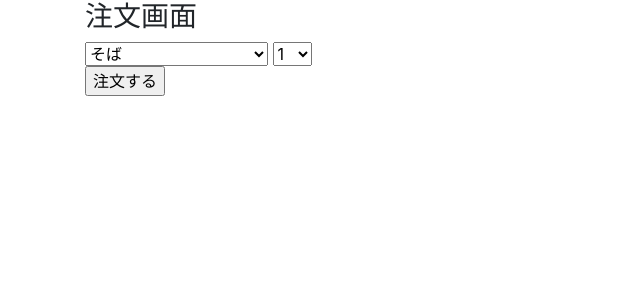
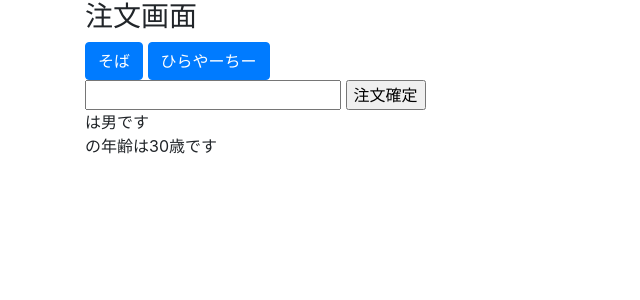
Before and after one commit to zanaka/blog, a PHP site: template templates/tickets/create.phtml in a window 1280 px wide. Shown: the part 56-356 px from the top of the page, without its empty margins (0-640 px from the left). Run offline with PHP 8.4, Linux system fonts and the light colour scheme; the template is opened without the code that fills it, so the values that code supplies are empty.

Commit message:
そば注文にmodalを適用した

```diff
--- a/templates/tickets/create.phtml
+++ b/templates/tickets/create.phtml
@@ -4,24 +4,72 @@
         <h3>注文画面</h3>
             <div class="menu-items">
                     <div class="menu-item">
-                        <select name="menu">
-                            <option value="そば">そば</option>
-                            <option value="皿そば">皿そば</option>
-                            <option value="やさいそば">やさいそば</option>
-                            <option value="ゆし豆腐そば">ゆし豆腐そば</option>
-                            <option value="肉もやしそば">肉もやしそば</option>
-                            <option value="そーみんちゃんぷるー">そーみんちゃんぷるー</option>
-                            <option value="ひらやーちー">ひらやーちー</option>
-                        </select>
+                        <!-- Button trigger modal -->
+                        <button type="button" class="btn btn-primary" data-toggle="modal" data-target="#exampleModal">
+                            そば
+                        </button>
 
-                        <select name="num" id="">
-                            <?php
-                            for($i=1; $i<=10; $i++)
-                            echo "<option value='{$i}'>{$i}</option>";
-                            ?>
-                        </select>
+                        <!-- Modal -->
+                        <div class="modal fade" id="exampleModal" tabindex="-1" role="dialog" aria-labelledby="exampleModalLabel" aria-hidden="true">
+                            <div class="modal-dialog" role="document">
+                                <div class="modal-content">
+                                    <div class="modal-header">
+                                        <h5 class="modal-title" id="exampleModalLabel">数量</h5>
+                                        <button type="button" class="close" data-dismiss="modal" aria-label="Close">
+                                            <span aria-hidden="true">&times;</span>
+                                        </button>
+                                    </div>
+                                    <div class="modal-body">
+                                        何個注文しますか？
+                                    </div>
+                                    <div class="modal-footer">
+                                        <button type="submit" class="btn btn-primary" name="menu" value="1">1</button>
+                                        <button type="submit" class="btn btn-primary" name="menu" value="2">2</button>
+                                        <button type="submit" class="btn btn-primary" name="menu" value="3">3</button>
+                                        <button type="submit" class="btn btn-primary" name="menu" value="4">4</button>
+                                        <button type="submit" class="btn btn-primary" name="menu" value="5">5</button>
+                                        <button type="button" class="btn btn-danger" data-dismiss="modal">キャンセル</button>
+                                    </div>
+                                </div>
+                            </div>
+                        </div>
+
+                        <!-- Button trigger modal -->
+                        <button type="button" class="btn btn-primary" data-toggle="modal" data-target="#exampleModal">
+                            ひらやーちー
+                        </button>
+
+                        <!-- Modal -->
+                        <div class="modal fade" id="exampleModal" tabindex="-1" role="dialog" aria-labelledby="exampleModalLabel" aria-hidden="true">
+                            <div class="modal-dialog" role="document">
+                                <div class="modal-content">
+                                    <div class="modal-header">
+                                        <h5 class="modal-title" id="exampleModalLabel">数量</h5>
+                                        <button type="button" class="close" data-dismiss="modal" aria-label="Close">
+                                            <span aria-hidden="true">&times;</span>
+                                        </button>
+                                    </div>
+                                    <div class="modal-body">
+                                        何個注文しますか？
+                                    </div>
+                                    <div class="modal-footer">
+                                        <button type="submit" class="btn btn-primary" name="menu" value="1">1</button>
+                                        <button type="submit" class="btn btn-primary" name="menu" value="2">2</button>
+                                        <button type="submit" class="btn btn-primary" name="menu" value="3">3</button>
+                                        <button type="submit" class="btn btn-primary" name="menu" value="4">4</button>
+                                        <button type="submit" class="btn btn-primary" name="menu" value="5">5</button>
+                                        <button type="button" class="btn btn-danger" data-dismiss="modal">キャンセル</button>
+                                    </div>
+                                </div>
+                            </div>
+                        </div>
                     </div>
             </div>
-            <input type="submit" value="注文する">
+            <input type="text" name="content">
+            <input type="submit" value="注文確定">
+        <p>
+            <?php echo $hoge; ?>は男です<br />
+            <?php echo $hoge; ?>の年齢は30歳です
+        </p>
     </form>
 <?= $this->fetch('footer.phtml') ?>
```
